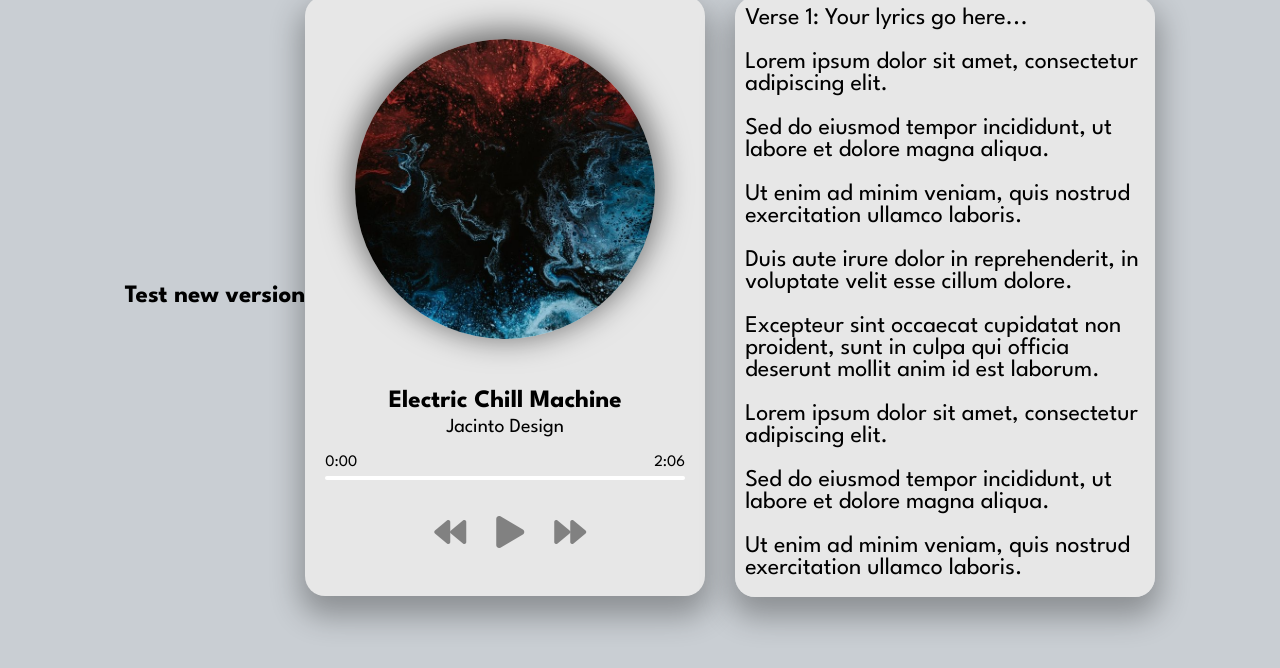
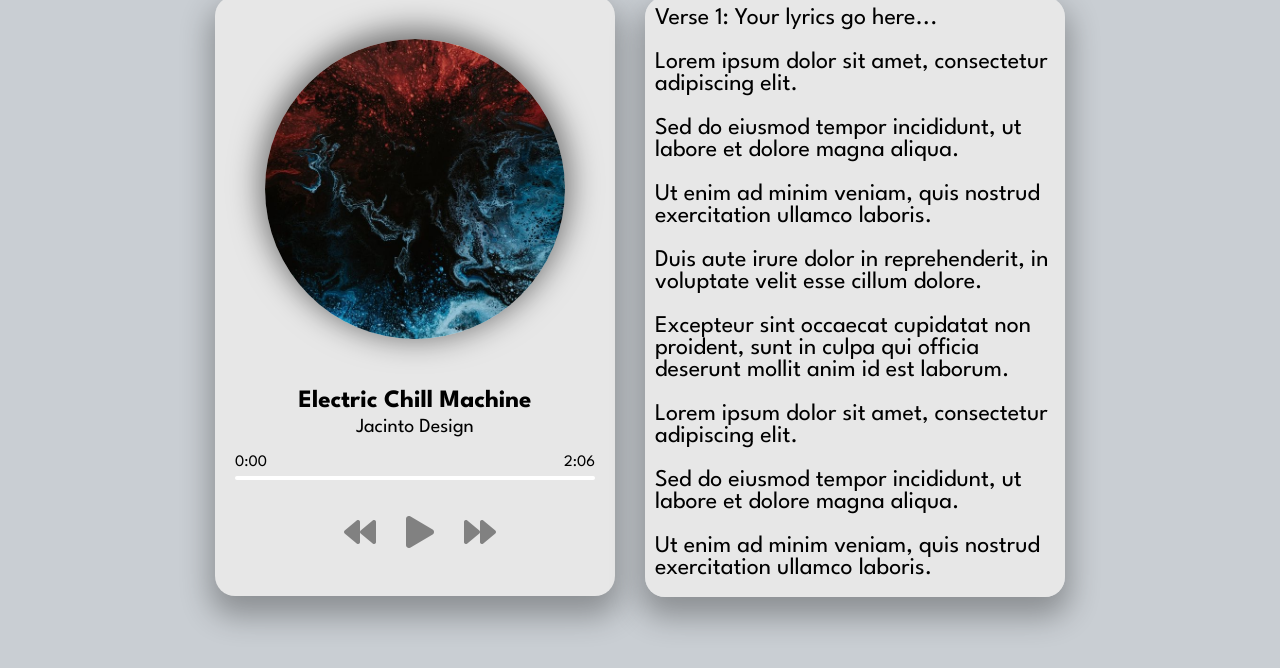
Before and after one commit to profcoder69420/music-player-web, a plain HTML site: page index.html in a window 1280 px wide. Shown: the part 104-772 px from the top of the page. Drawn offline with Linux system fonts and the light colour scheme.

Commit message:
remove text

```diff
--- a/index.html
+++ b/index.html
@@ -12,7 +12,6 @@
     <link rel="stylesheet" href="style.css" />
   </head>
   <body>
-    <h1>Test new version</h1>
     <div class="player-container">
       <div class="inside-player-container">
         <!-- Song -->
```
Also changed, not shown: note.txt (added).
